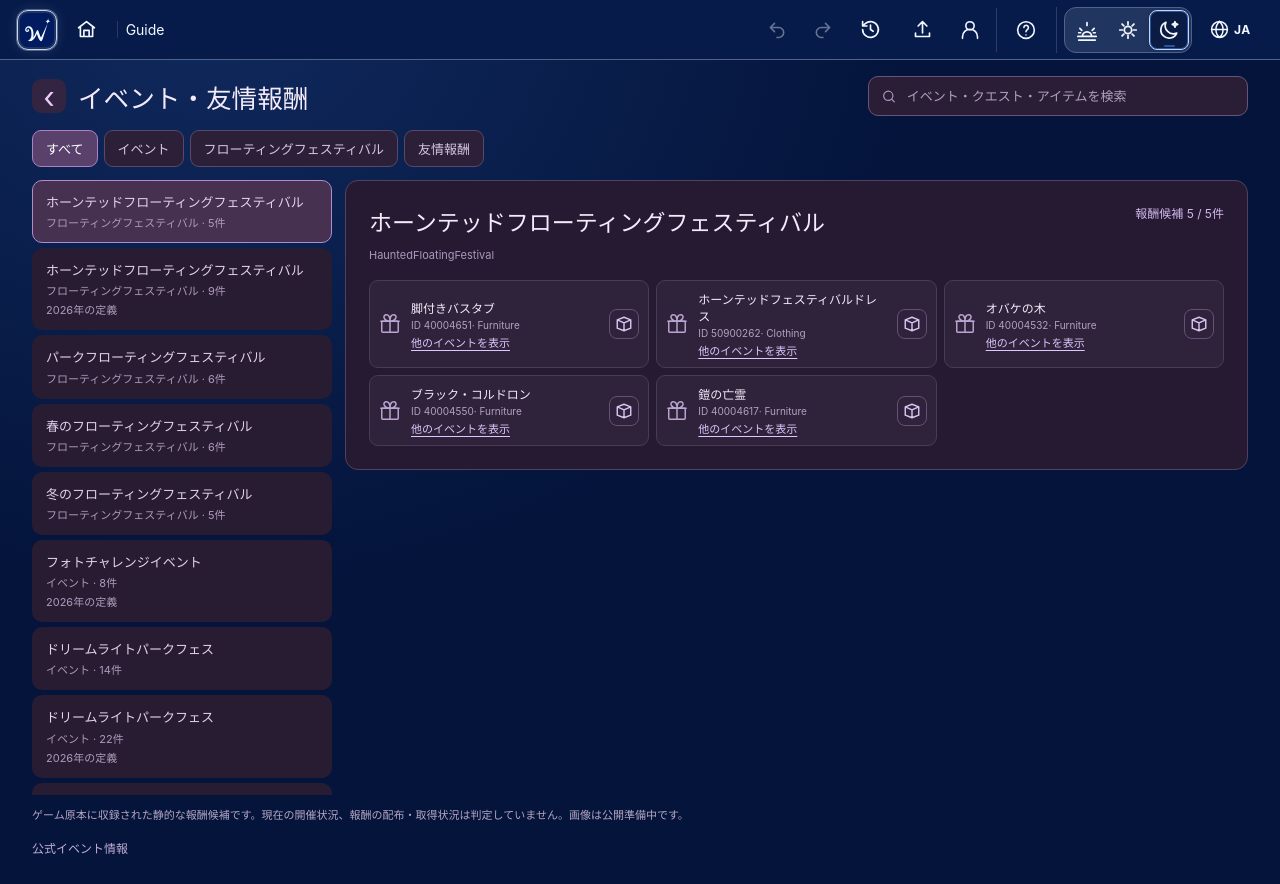
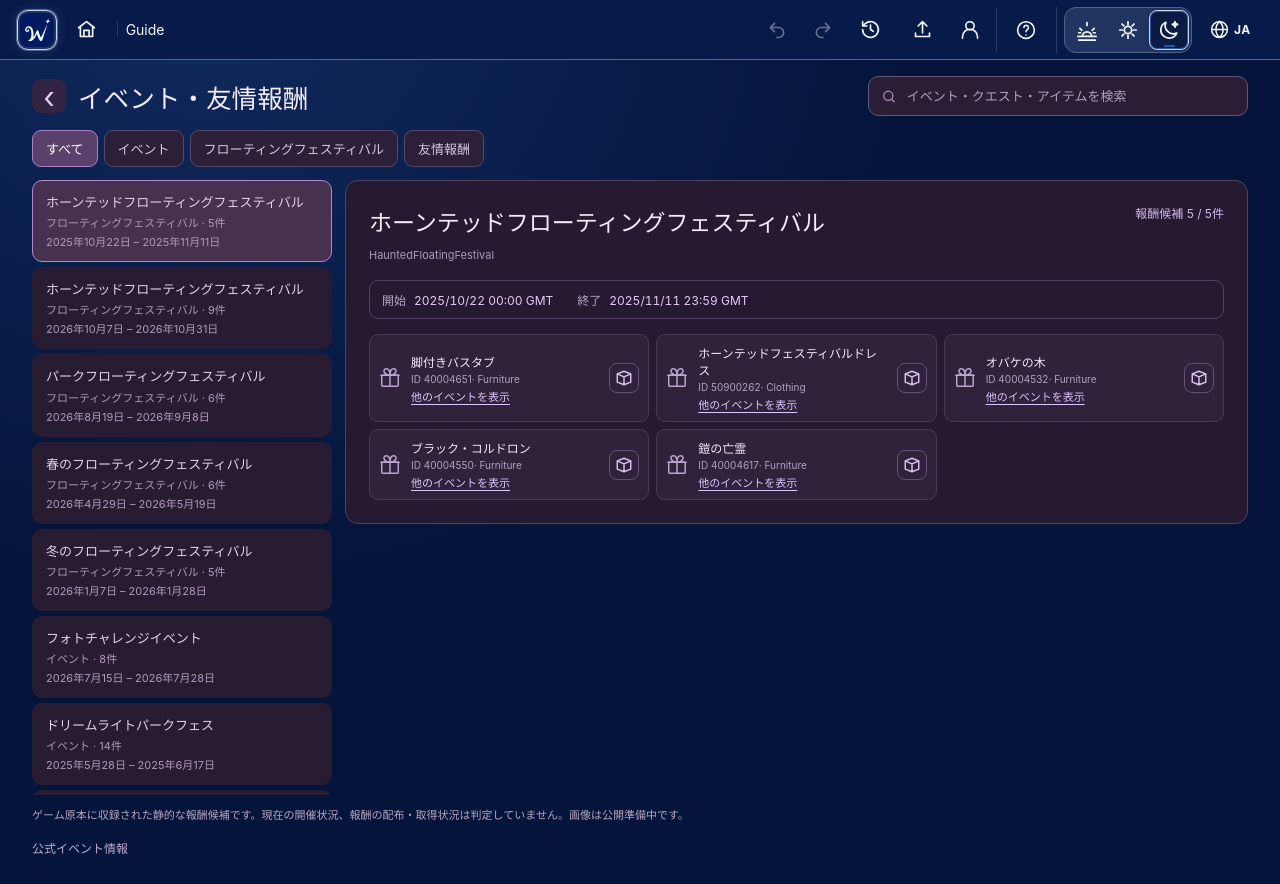
Before and after one commit to DreamwishWand/Wand, a SvelteKit app: page /guide/events in a window 1280 px wide. Built offline with nearby package versions, Linux system fonts and the light colour scheme.

Commit message:
feat(guide): display exact native event windows on individual event guides

```diff
--- a/src/routes/guide/events/+page.svelte
+++ b/src/routes/guide/events/+page.svelte
@@ -28,6 +28,10 @@
   import {loadPublicEventSceneLinks,DB03_EVENT_SCENE_FILE,
     type PublicEventSceneIndex} from '$lib/guide/public-event-scene-links.ts';
 
+  import {GUIDE_NATIVE_EVENT_WINDOWS} from '$lib/guide/native-event-windows.ts';
+  import {viewerEventDateTime} from '$lib/guide/viewer-event-time.ts';
+  import {GUIDE_LOCALES,guideTimelineCopy} from '$lib/guide/timeline-copy.ts';
+
   type Filter='all'|'mini_event'|'floating_festival'|'default_friendship';
   let source:PublicEventFriendshipRewards|null=null;
   let labels:EventRewardItemLabelIndex|null=null;
@@ -44,6 +48,21 @@
   let category:Filter='all';
   let locale:GuideRewardLocale='ja';
   let selectedKey='';
+  let viewerZone='UTC';
+  $: calendarCopy=guideTimelineCopy(locale);
+  function eventWindow(event:NativeEventDefinition){
+    const kind=event.kind==='floating_festival'?'festival':event.kind==='mini_event'?'mini':null;
+    return GUIDE_NATIVE_EVENT_WINDOWS.find(row=>row[0]===kind&&row[1]===event.id);
+  }
+  function eventDateRange(event:NativeEventDefinition,language:GuideRewardLocale,zone:string):string{
+    const window=eventWindow(event);
+    if(!window)return '';
+    const formatter=new Intl.DateTimeFormat(GUIDE_LOCALES[language],{
+      timeZone:zone,year:'numeric',month:'short',day:'numeric'
+    });
+    return formatter.format(new Date(window[3]))+' – '+formatter.format(new Date(window[4]));
+  }
+  $: selectedWindow=selected?eventWindow(selected):undefined;
   let highlightItem='';
   const root=`${base}/guide/public/`;
   const filterOptions:readonly {id:Filter;text:string}[]=[
@@ -298,6 +317,7 @@
     }finally{loading=false;}
   }
   onMount(()=>{
+    viewerZone=Intl.DateTimeFormat().resolvedOptions().timeZone||'UTC';
     const unwatch=watchWandLanguage(lang=>{locale=lang as GuideRewardLocale;});
     const restore=()=>restoreRewardLocation();
     window.addEventListener('popstate',restore);
@@ -342,7 +362,9 @@
             <button type="button" class="event-option" class:active={selected?.id===event.id} aria-pressed={selected?.id===event.id} on:click={()=>choose(event)}>
               <span class="event-title">{eventName(event)}</span>
               <span class="event-type">{event.kind==='floating_festival'?'フローティングフェスティバル':'イベント'} · {event.rewards.length}件</span>
-              {#if event.id.includes('2026')}<span class="edition">2026年の定義</span>{/if}
+              {#if eventWindow(event)}
+                <span class="edition event-date-range">{eventDateRange(event,locale,viewerZone)}</span>
+              {/if}
             </button>
           {:else}
             <p class="empty">該当するイベントはありません。</p>
@@ -359,6 +381,12 @@
                 {#if highlightItem}<button type="button" class="all-rewards" on:click={clearItemFocus}>すべて表示</button>{/if}
               </span>
             </div>
+            {#if selectedWindow}
+              <dl class="event-schedule" aria-label={calendarCopy.timeline}>
+                <div><dt>{calendarCopy.start}</dt><dd><time datetime={selectedWindow[3]}>{viewerEventDateTime(selectedWindow[3],viewerZone,GUIDE_LOCALES[locale])}</time></dd></div>
+                <div><dt>{calendarCopy.end}</dt><dd><time datetime={selectedWindow[4]}>{viewerEventDateTime(selectedWindow[4],viewerZone,GUIDE_LOCALES[locale])}</time></dd></div>
+              </dl>
+            {/if}
             {#if eventQuests.length}
               <details class="event-quests" aria-label="原本に関連付けられたクエスト">
                 <summary>関連クエスト（{eventQuests.length}）</summary>
@@ -466,6 +494,10 @@
   h2{font-size:clamp(18px,2vw,23px);margin:0 0 5px}
   .native-id{font-size:11px;color:#aa99ba;overflow-wrap:anywhere}
   .label{font-size:12px;color:#d3b8ed;white-space:nowrap}
+  .event-schedule{display:flex;flex-wrap:wrap;gap:8px 24px;margin:0 0 15px;padding:10px 12px;border:1px solid #514160;border-radius:9px;font-size:12px}
+  .event-schedule div{display:flex;flex-wrap:wrap;align-items:baseline;gap:4px 8px}
+  .event-schedule dt{color:#b5a4c3}
+  .event-schedule dd{margin:0;color:#e5ccf5;font-variant-numeric:tabular-nums}
   .event-quests{margin:0 0 13px;border:1px solid #514160;border-radius:9px;padding:9px 11px;font-size:12px}
   .event-quests summary{cursor:pointer;font-weight:650;color:#e5ccf5}
   .event-quest-grid{display:grid;grid-template-columns:repeat(2,minmax(0,1fr));gap:6px;margin:10px 0}
```
